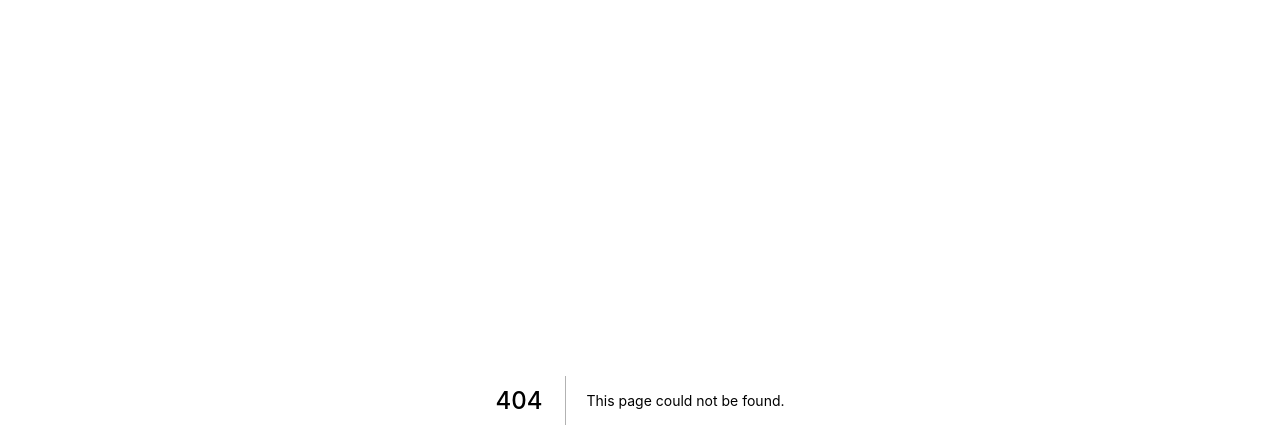
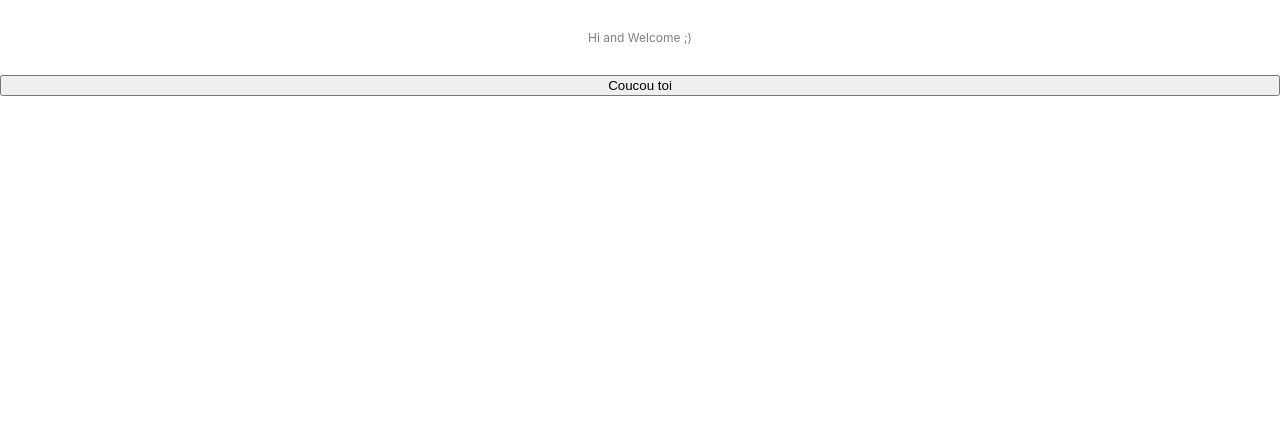
Before and after one commit to lucasbriandbr/lucasetlila.art, a Next.js app in the folder lucasetlila.art/: page /components/ChatBox in a window 1280 px wide. Before the commit this address had no page. Shown: the top 448 px of the page. Built offline with nearby package versions, Linux system fonts and the light colour scheme.

Commit message:
Ajout de la fonctionnalité de chat

```diff
--- /dev/null
+++ b/lucasetlila.art/pages/components/ChatBox.jsx
@@ -0,0 +1,39 @@
+import styles from '../../styles/Chat.module.css'
+import { useState, useEffect } from 'react'
+
+export default function ChatBox(props) {
+
+    const [ error, setError ] = useState()
+    const [ success, setSuccess ] = useState()
+
+    async function signMessage(message) {
+
+        try {
+
+            const encodedMessage = new TextEncoder().encode(message)
+
+            const signedMessage = await window.solana.signMessage(encodedMessage, "utf8")
+
+            setSuccess('the user accepts the request')
+
+        } catch(err) {
+
+            setError('the user rejected the request')
+
+        }
+
+    }
+
+    return (
+
+        <div className={styles.ChatBox}>
+
+            <p className={styles.infoConnection}>Hi and Welcome {props.name} ;)</p>
+
+            <button onClick={() => signMessage('je suis un trou de balle')}>Coucou toi</button>
+
+        </div>
+
+    )
+
+}
--- /dev/null
+++ b/lucasetlila.art/styles/Chat.module.css
@@ -0,0 +1,12 @@
+.ChatBox {
+    display: flex;
+    flex-direction: column;
+}
+
+.infoConnection {
+    text-align: center;
+    margin: 15px;
+    padding: 15px;
+    font-size: 0.75em;
+    opacity: 50%;
+}
```
Also changed, not shown: lucasetlila.art/pages/index.js (+15 -7 lines), lucasetlila.art/styles/Home.module.css (+9 -0 lines).
